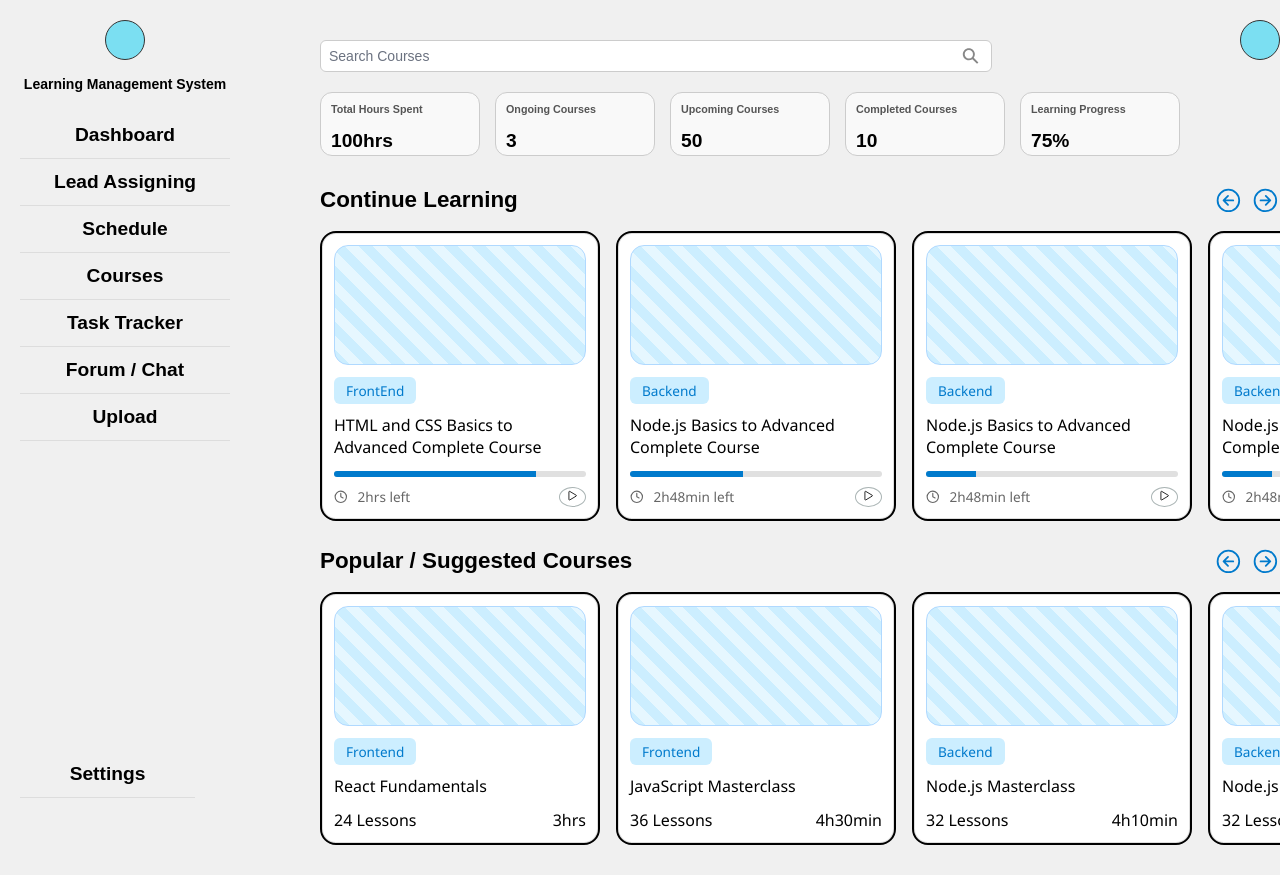
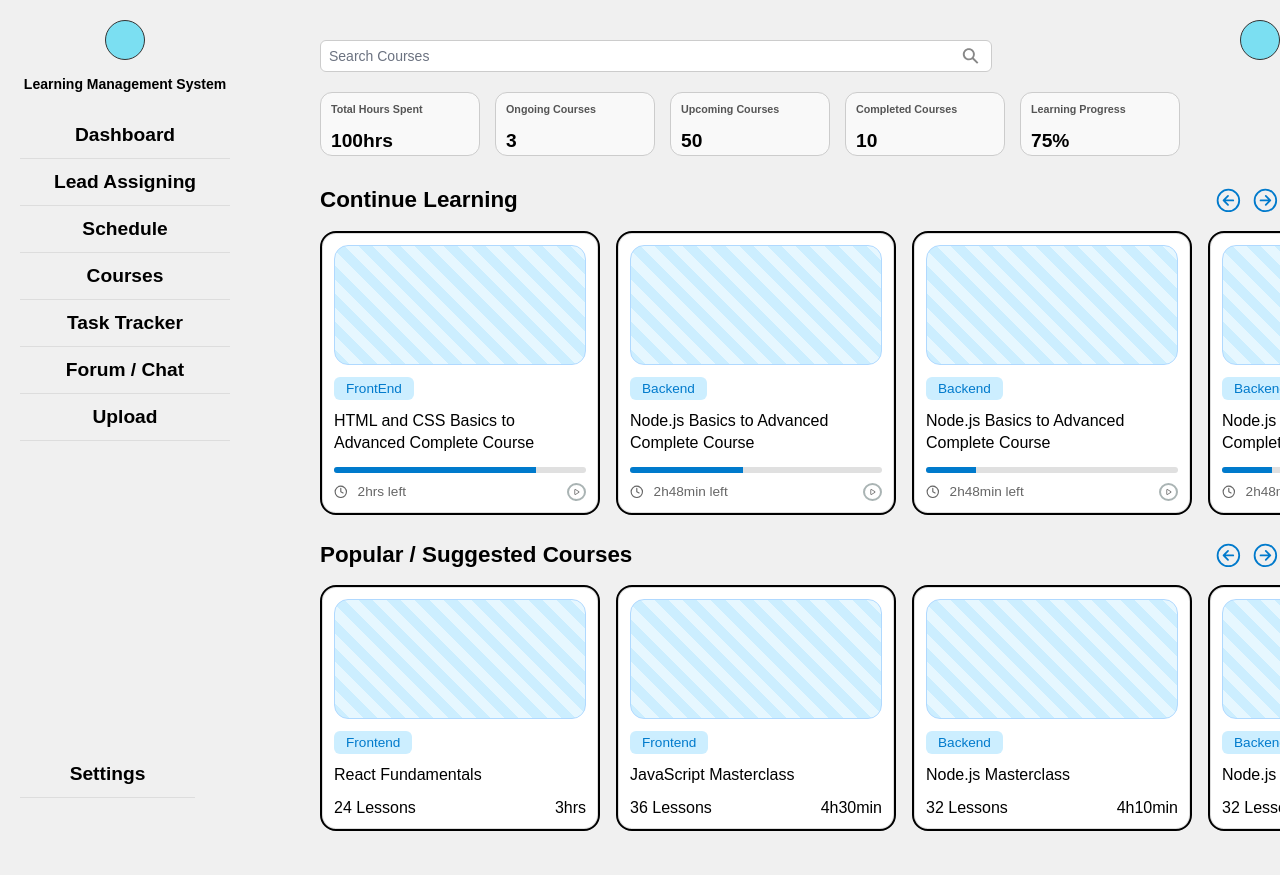
Before and after one commit to subhashini-git123/lms-project, a React (Create React App) app: page /card in a window 1280 px wide. Built offline with nearby package versions, Linux system fonts and the light colour scheme.

Commit message:
Updated CSS

```diff
--- a/src/App.js
+++ b/src/App.js
@@ -15,7 +15,7 @@
 import Courses from "./pages/Courses";
 import CourseDetail from "./pages/CourseDetail";
 import Schedule from "./pages/Schedule";
-import 'primereact/resources/themes/lara-light-blue/theme.css';  // or another theme
+import 'primereact/resources/themes/lara-light-blue/theme.css';
 import 'primereact/resources/primereact.min.css';
 import 'primeicons/primeicons.css';
 import Upload from './pages/Upload'
--- a/src/components/Card.css
+++ b/src/components/Card.css
@@ -5,7 +5,6 @@
   min-width: 280px;
   width: 280px;
   box-shadow: inset 0 0 0 1px #ddd;
-  font-family: "Segoe UI", sans-serif;
   background-color: #fff;
   flex: 0 0 auto;
   margin-right: 16px;
@@ -68,8 +67,10 @@
 
 .card-play-btn{
     border-radius: 50%;
-    border: 1.5px solid #AAB4B4;
+    border: 2px solid #AAB4B4;
     background-color: white;
+    padding: 3px 3px 1px 4px;
+    font-size: 8px;
 }
 .play-icon{
   left: 5px;
--- a/src/components/Toggle.css
+++ b/src/components/Toggle.css
@@ -1,5 +1,6 @@
 .hamburger {
-  position: relative;
+  position: absolute;
+  top: 29px;
 
   font-size: 26px;
   background: none;
--- a/src/pages/Login.js
+++ b/src/pages/Login.js
@@ -79,7 +79,7 @@
       </button>
 
       <p>
-        Don’t have an account?{" "}
+        Don't have an account?{" "}
         <Link to="/register" className="register-link">
           Register
         </Link>
--- a/src/pages/Setting.css
+++ b/src/pages/Setting.css
@@ -1,4 +1,4 @@
- .settings-page-div {
+.settings-page-div {
   width: 100%;
   display: flex;
   flex-direction: column;
@@ -36,7 +36,7 @@
   display: flex;
   justify-content: space-between;
   gap: 150px;
-   margin-left: 4rem;
+  margin-left: 4rem;
 }
 
 .form-left,
@@ -54,14 +54,11 @@
 .form-left input,
 .form-right input {
   margin-bottom: 20px;
-  padding: 2px 6px;
-
+  padding: 18px 15px;
   height: 22px;
   width: 16rem;
   border: 1px solid #ccc;
   border-radius: 7px;
-
-
 }
 
 .update-btn {
```
